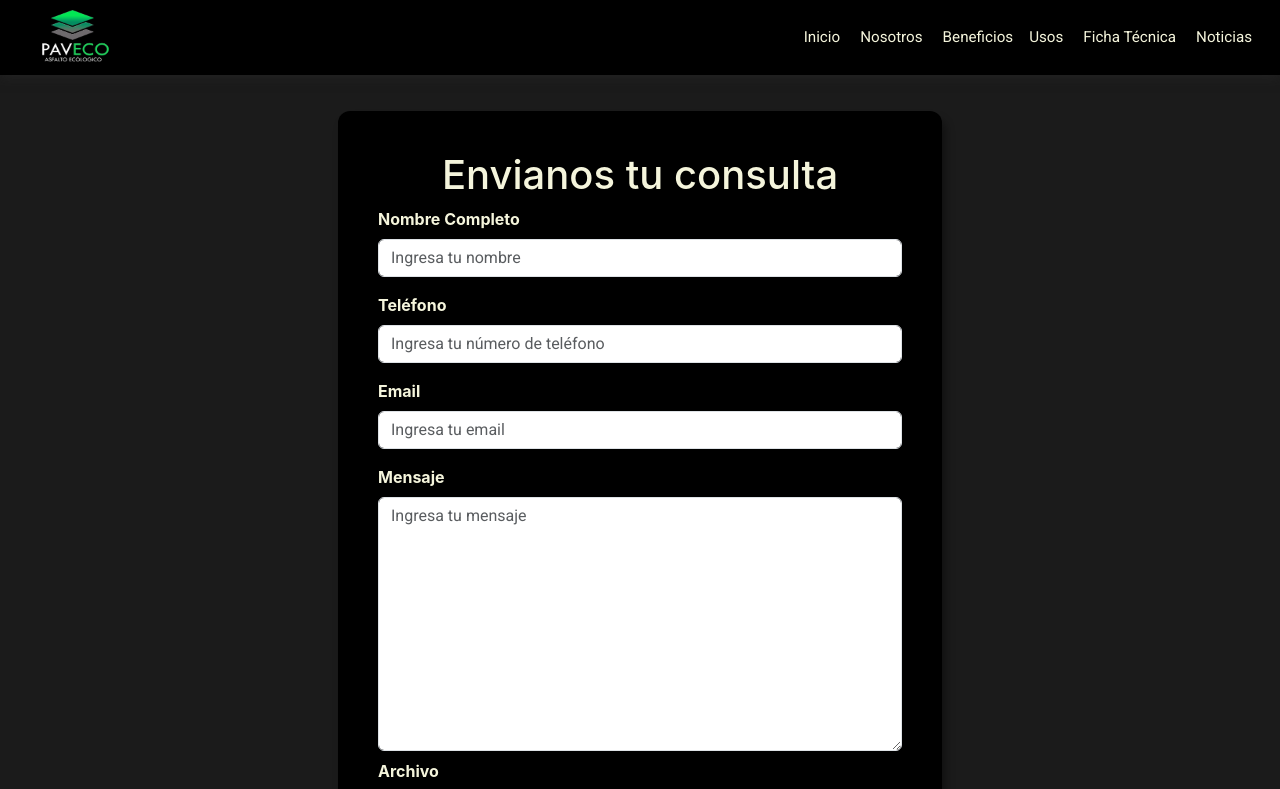
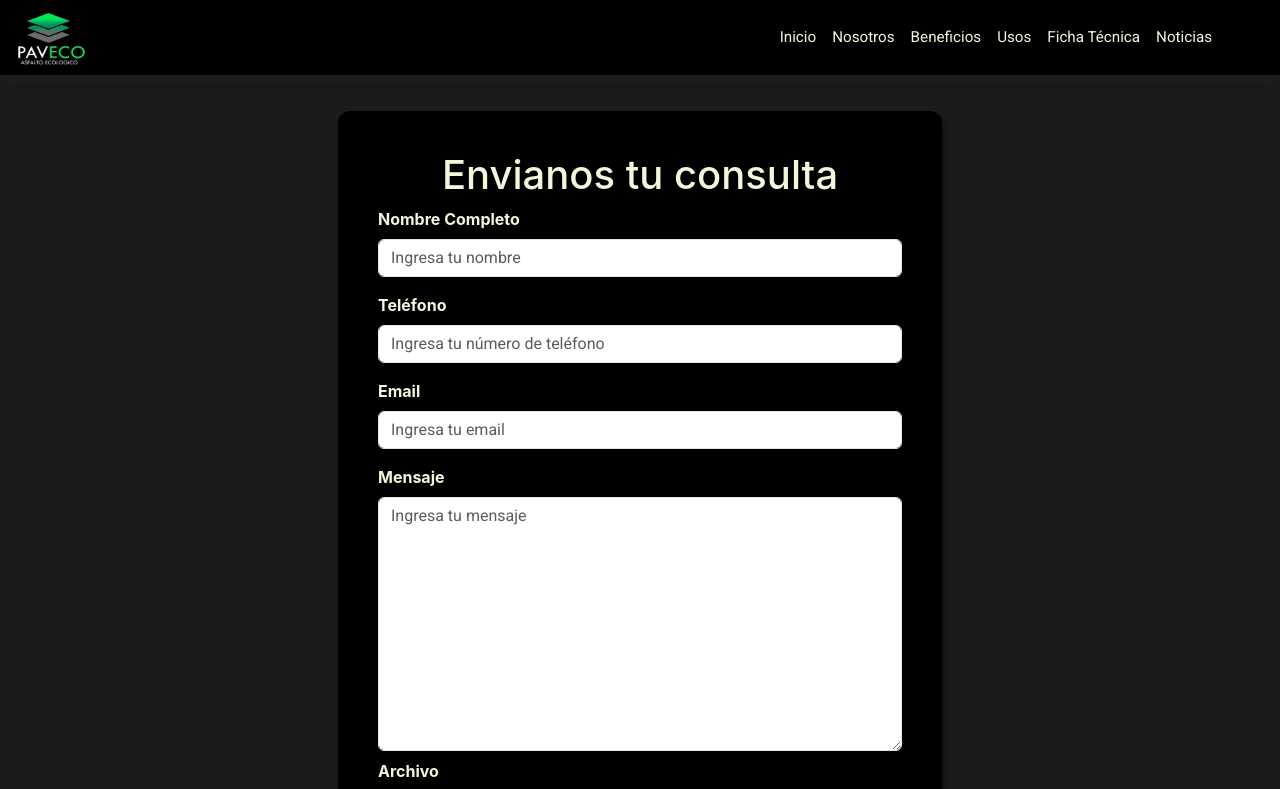
Before and after one commit to Nemka201/Paveco, a React (Create React App) app in the folder paveco/: page /Contacto in a window 1280 px wide. Shown: the top 789 px of the page. Built offline with nearby package versions, Linux system fonts and the light colour scheme; a web font is replaced by a local one.

Commit message:
Fix responsive

```diff
--- a/paveco/src/App.css
+++ b/paveco/src/App.css
@@ -553,6 +553,7 @@ a {
 
 .left-line {
   position: fixed;
+  display:none;
   top: 10%;
   left: 2.8em;
   transform: translateX(-50%);
@@ -565,6 +566,7 @@ a {
 
 .right-line {
   position: fixed;
+  display:none;
   top: 10%;
   right: 4em;
   transform: translateX(-50%);
@@ -596,13 +598,9 @@ a {
 }
 
 .presentacion {
-  font-size: 1.4em;
+  font-size: 0.6em;
 }
-.rectangulito{
-  /* background-color: rgba(0, 0, 0, 0.5); */
-  width: 25em;
-  height: 25em;
-}
+
 .b-card {
   border: 1px solid rgb(179, 179, 179);
   box-shadow: 4.0px 8.0px 8.0px hsla(0, 0%, 35%, 0.38);
@@ -612,8 +610,6 @@ a {
   align-items: center;
   color: black !important;
   background-color: whitesmoke;
-  position: relative;
-
 }
 .text-white-s{
   color: #e8e8e8!important;
@@ -751,7 +747,7 @@ a {
   transition: all 0.5s ease;
 }
 .bg-blur {
-  background-color: rgba(0, 0, 0, 0.35);
+  background-color: rgba(0, 0, 0, 0.35)!important;
   backdrop-filter: blur(4px);
   box-shadow: 0px 0px 12px rgba(45, 45, 45, 0.616);
 }
@@ -844,18 +840,20 @@ a {
   border: 1px solid var(--color-hover);
   color: #00ff22;
 }
-
-.nav-link {
+.bg-white-blur{
+  background-color: #e8e8e878;
+}
+.nav-link{
     color: var(--color-white);
     transition: all 0.5s ease;
     cursor: pointer;
     font-size: 0.95rem;
 }
-
 .nav-link:hover {
     color: var(--color-hover);
     transition: all 0.5s ease;
     text-decoration: underline !important;
+
 }
 @media screen and (max-width: 600px) {
   .text-on-image {
@@ -956,6 +954,7 @@ a {
   }
   .b-carousel-md {
     position: relative;
+    display:block;
   }
   .u-card {
     height: 100%;
@@ -1049,8 +1048,9 @@ a {
     }
   }
   .presentacion{
+    padding-top: 5em!important;
     p{
-      font-size: small!important ;
+      font-size: 1.5vw!important ;
     }
   }
   .fa-circle-check {
@@ -1075,12 +1075,6 @@ a {
       font-size: 3vw!important;
     }
   }
-
-
-  .nav-lg-item {
-    display: none;
-  }
-
   .bolsa {
     display: none;
   }
@@ -1176,11 +1170,6 @@ a {
     position: initial;
     right: 0;
   }
-
-  .nav-lg-item {
-    display: none;
-  }
-
   #upButton {
     right: calc(1vw + 1rem);
     height: 33px;
@@ -1338,7 +1327,7 @@ a {
 @media only screen and (min-width: 992px) {
   .presentacion{
     p{
-      font-size: medium!important ;
+      font-size:1.3rem!important ;
     }
   }
   .b-carousel-md {
@@ -1350,10 +1339,6 @@ a {
   #b-view{
     height: 100vh;
   }
-  .nav-lg-item {
-    display: flex;
-  }
-
   .btn-show-nav {
     display: none;
   }
@@ -1387,7 +1372,9 @@ a {
   }
 
   .presentacion {
-    font-size: 1.4em;
+    p{
+      font-size: calc(0.5vw + 1vh )!important;
+    }
   }
 
   .aside-text {
@@ -1399,7 +1386,7 @@ a {
 @media only screen and (min-width: 1200px) {
   .presentacion{
     p{
-      font-size: unset!important ;
+      font-size: calc(0.5vw + 1.5vh )!important;
     }
   }
   .text-on-image {
--- a/paveco/src/components/BeneficiosCardMobile.jsx
+++ b/paveco/src/components/BeneficiosCardMobile.jsx
@@ -37,7 +37,7 @@ function BeneficiosCardMobile(props) {
               />
             )}
           </div>
-          <hr className="me-4 ms-4" />
+          <hr className="me-4 ms-4"/>
           <h4 className="ps-3 pe-2 pt-3 pe-lg-4 ps-lg-4 pt-lg-4 pb-0 m-plus-rounded-1c-regular text-black-s">
             {props.beneficio2}
           </h4>
--- a/paveco/src/components/BeneficiosComponent.jsx
+++ b/paveco/src/components/BeneficiosComponent.jsx
@@ -12,7 +12,7 @@ function BeneficiosComponent() {
     <>
       <div className="container-fluid p-lg-5 pt-0 pt-lg-0 bg-white-s">
         <div className="row">
-          <div className="col-12 p-lg-4 p-2 p-lg-3 mt-3 mt-lg-5" style={{maxHeight: "55vh"}}>
+          <div className="col-12 p-lg-4 p-4 p-lg-3 mt-3 mt-lg-5" style={{maxHeight: "80vh"}}>
             <motion.h1
               className="titulo text-center text-black mt-4 m-plus-rounded-1c-regular pt-3"
               initial="hidden"
--- a/paveco/src/components/NavbarPaveco.jsx
+++ b/paveco/src/components/NavbarPaveco.jsx
@@ -1,20 +1,12 @@
 import logo from "../assets/pavecoIcon.png";
-import React, { useState } from "react";
-import ModalNavbar from "./ModalNavbar";
-import Boton from "./Boton";
 import { HashLink as Link } from "react-router-hash-link";
 
 function Navbar() {
-  const [modalVisible, setVisible] = useState(false);
-  const toggleModal = () => {
-    setVisible(!modalVisible);
-  };
   return (
     <>
-      <nav className="navbar navbar-expand-lg bg-blur sticky-top ">
-        <div className="container-fluid text-center">
-          <div className="col-sm-2 col-md-4 col-lg-6 col-xl-6 text-start navbar-icon">
-            <a className="navbar-brand ms-4 pt-0" href="/">
+      <nav className="navbar navbar-expand-lg bg-body-tertiary bg-blur sticky-top text-light" style={{height: "75px"}}>
+        <div className="container-fluid roboto-regular">
+          <a className="navbar-brand" href="/">
           <img
             src={logo}
             alt="Bootstrap"
@@ -22,61 +14,30 @@ function Navbar() {
             height="54"
           ></img>
           </a>
-          </div>
-          <div className="col-12 col-sm-12 col-md-8 col-lg-6 col-xl-6 align-self-center">
-            <ul
-              className="navbar-nav align-items-center roboto-regular ps-5 pe-3 justify-content-end"
-              id="navbar-links"
-            >
-              <li className="nav-item mt-0 pe-sm-1 justify-content-end">
-                  <Boton toggleModal={toggleModal} />
-                  <ModalNavbar visible={modalVisible} setVisible={setVisible}/>
-              </li>
-              <li className="nav-item mt-0 pe-1 nav-lg-item ">
-                  <a className="nav-link">
-                  <Link smooth to="/#home">
+          <button className="navbar-toggler bg-white-blur" type="button" data-bs-toggle="collapse" data-bs-target="#navbarNavAltMarkup" aria-controls="navbarNavAltMarkup" aria-expanded="false" aria-label="Toggle navigation">
+            <span className="navbar-toggler-icon"></span>
+          </button>
+          <div className="collapse navbar-collapse justify-content-end pe-5" id="navbarNavAltMarkup">
+            <div className="navbar-nav">
+                <Link smooth to="/#home" className="nav-link" aria-current="page">
                   Inicio
                 </Link>
-                  </a>
-                </li>
-                <li className="nav-item mt-0 pe-1 nav-lg-item">
-                  <a className="nav-link">
-                    <Link smooth to="/#nosotros">
+                <Link smooth to="/#nosotros" className="nav-link" aria-current="location">
                   Nosotros
                 </Link>
-                  </a>
-                </li>
-                <li className="nav-item mt-0 pe- nav-lg-item">
-                  <a className="nav-link">
-                  <Link to="/#beneficios">
+                <Link to="/#beneficios" className="nav-link" aria-current="location">
                   Beneficios
                 </Link>
-                  </a>
-                </li>
-                <li className="nav-item mt-0 pe-1 nav-lg-item">
-                  <a className="nav-link">
-                    <Link smooth to="/#usos">
+                <Link smooth to="/#usos" className="nav-link" aria-current="location">
                   Usos
                 </Link>
-                  </a>
-                </li>
-                <li className="nav-item mt-0 pe-1 nav-lg-item">
-                  <a className="nav-link">
-                    <Link smooth to="/Ficha-tecnica">
+                <Link smooth to="/Ficha-tecnica" className="nav-link" aria-current="location">
                   Ficha Técnica
                 </Link>
-                  </a>
-                </li>
-                <li className="nav-item mt-0 pe-1 nav-lg-item">
-                  <a className="nav-link">
-                    <Link smooth to="/Noticias">
+                <Link smooth to="/Noticias" className="nav-link" aria-current="location">
                   Noticias
                 </Link>
-                  </a>
-                </li>
-              <li className="nav-item pe-1 mt-0 mb-2">
-              </li>
-            </ul>
+            </div>
           </div>
         </div>
       </nav>
--- a/paveco/src/components/Presentacion.jsx
+++ b/paveco/src/components/Presentacion.jsx
@@ -24,7 +24,7 @@ function Presentacion() {
                   initial="hidden"
                   whileInView="visible"
                   variants={variants}
-                  transition={{ duration: 0.5, delay: 0.5, ease: "easeOut" }}
+                  transition={{ duration: 0.3, delay: 0.5, ease: "easeOut" }}
                 >
                   PAV<span className="green-text">ECO</span> ARGENTINA es una empresa especializada en la
                   formulación de asfalto en frío e infraestructura vial de
@@ -56,7 +56,7 @@ function Presentacion() {
                   initial="hidden"
                   whileInView="visible"
                   variants={variants}
-                  transition={{ duration: 0.5, delay: 0.7, ease: "easeOut" }}
+                  transition={{ duration: 0.3, delay: 0.7, ease: "easeOut" }}
                 >
                   Es un Superpave modificado con biopolímeros de alto
                   rendimiento formulado con aditivos especiales Específicamente
@@ -80,7 +80,7 @@ function Presentacion() {
                   initial="hidden"
                   whileInView="visible"
                   variants={variants}
-                  transition={{ duration: 0.5, delay: 1.1, ease: "easeOut" }}
+                  transition={{ duration: 0.25, delay: 0, ease: "easeOut" }}
                 >
                   Nuestra compañía cuenta con el respaldo y aval de nuestra casa
                   matriz en Estados Unidos, Por esto <span className="green-text">ECO</span>PAV será producido y
--- a/paveco/src/components/UsosComponent.jsx
+++ b/paveco/src/components/UsosComponent.jsx
@@ -4,12 +4,12 @@ function UsosComponent(props) {
 
 
   const leftIn = {
-    hidden: { x:-50 },
+    hidden: { x:"-2%" },
     visible: { x:0},
   };
   const rightIn = {
-    hidden: { x:50 },
-    visible: {x:0},
+    hidden: { x:"2%" },
+    visible: {x:-5},
   };
   const variantsMap = {
     leftIn: leftIn,
--- a/paveco/src/views/SecondView.js
+++ b/paveco/src/views/SecondView.js
@@ -1,4 +1,3 @@
-import AlianzaEstrategica from "../components/AlianzaEstrategica";
 import Presentacion from "../components/Presentacion";
 
 function SecondView() {
```
Lines whose indentation alone changed are shown as unchanged.
